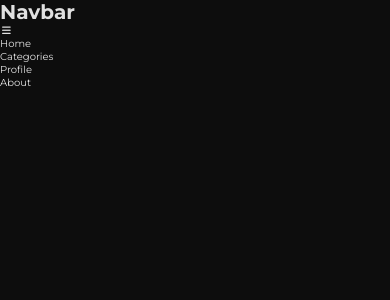
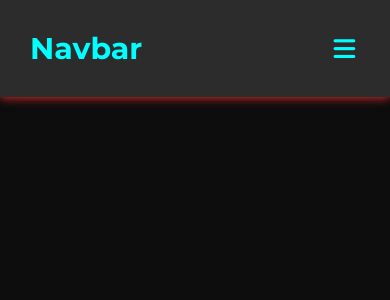
Before and after one commit to frontenddiego2d16/navbar-tutorial, a React (Vite) app: page / in a window 390 px wide. Shown: the top 300 px of the page. Built offline with nearby package versions, Linux system fonts and the light colour scheme.

Commit message:
style: diseño mobile

```diff
--- a/src/App.jsx
+++ b/src/App.jsx
@@ -1,20 +1,32 @@
+import styles from './App.module.css'
+
 function App() {
 
   return (
-    <header>
-      <h1>Navbar</h1>
+    <header className={styles.containerNavbar}>
+      <h1 className={styles.title}>Navbar</h1>
 
-      <nav>
-        <div>
-          <i class="fa-solid fa-bars"></i>
+
+      <div className={styles.navbarIconOpen}>
+        <i className="fa-solid fa-bars"></i>
+      </div>
+
+      <nav className={`${styles.navbar} ${styles.navbarClose}`}>
+
+        <div className={styles.navbarIconClose}>
+          <i className="fa-solid fa-x"></i>
         </div>
 
-        <ul>
-          <li>Home</li>
-          <li>Categories</li>
-          <li>Profile</li>
-          <li>About</li>
+        <ul className={styles.navbarList}>
+          <li><a href="#">Home</a></li>
+          <li><a href="#">Categories</a></li>
+          <li><a href="#">Profile</a></li>
+          <li><a href="#">About</a></li>
         </ul>
+
+        <button className={styles.btnHighlight}>
+          Log in
+        </button>
       </nav>
     </header>
   )
--- /dev/null
+++ b/src/App.module.css
@@ -0,0 +1,71 @@
+.containerNavbar {
+  background: #2C2C2C;
+  display: flex;
+  justify-content: space-between;
+  align-items: center;
+  padding: 3rem;
+  position: relative;
+  box-shadow: 0 0 1rem var(--color-alert);
+}
+
+.title {
+  font-size: 3rem;
+  color: var(--color-secondary);
+}
+
+.navbarIconOpen {
+  font-size: 2.5rem;
+  color: var(--color-secondary);
+}
+
+.navbarClose {
+  display: none;
+}
+
+.navbar {
+  position: absolute;
+  top: 0;
+  right: 0;
+  width: 50%;
+  background: var(--color-bg);
+  box-shadow: 0 0 1rem var(--color-alert);
+  height: 100vh;
+  padding: 2rem 3rem;
+}
+
+.navbarIconClose {
+  width: 100%;
+  display: flex;
+  justify-content: flex-end;
+  margin-block: 2rem;
+  font-size: 2rem;
+  color: var(--color-secondary);
+}
+
+.navbarList {
+  list-style: none;
+  display: flex;
+  flex-direction: column;
+  gap: 2rem;
+  font-size: 1.8rem;
+}
+
+.navbarList a {
+  text-decoration: none;
+  color: var(--color-primary);
+}
+
+.navbar a:hover {
+  color: var(--color-secondary);
+}
+
+.navbar .btnHighlight {
+  margin-block-start: 2rem;
+  width: 100%;
+  padding: .2rem;
+  font-size: 1.5rem;
+  border-radius: .5rem;
+  background-color: var(--color-accent);
+  color: var(--color-bg);
+  font-weight: bold;
+}
--- a/src/index.css
+++ b/src/index.css
@@ -18,7 +18,7 @@
 * {
   margin: 0;
   padding: 0;
-  box-sizing: content-box;
+  box-sizing: border-box;
 }
 
 html {
```
